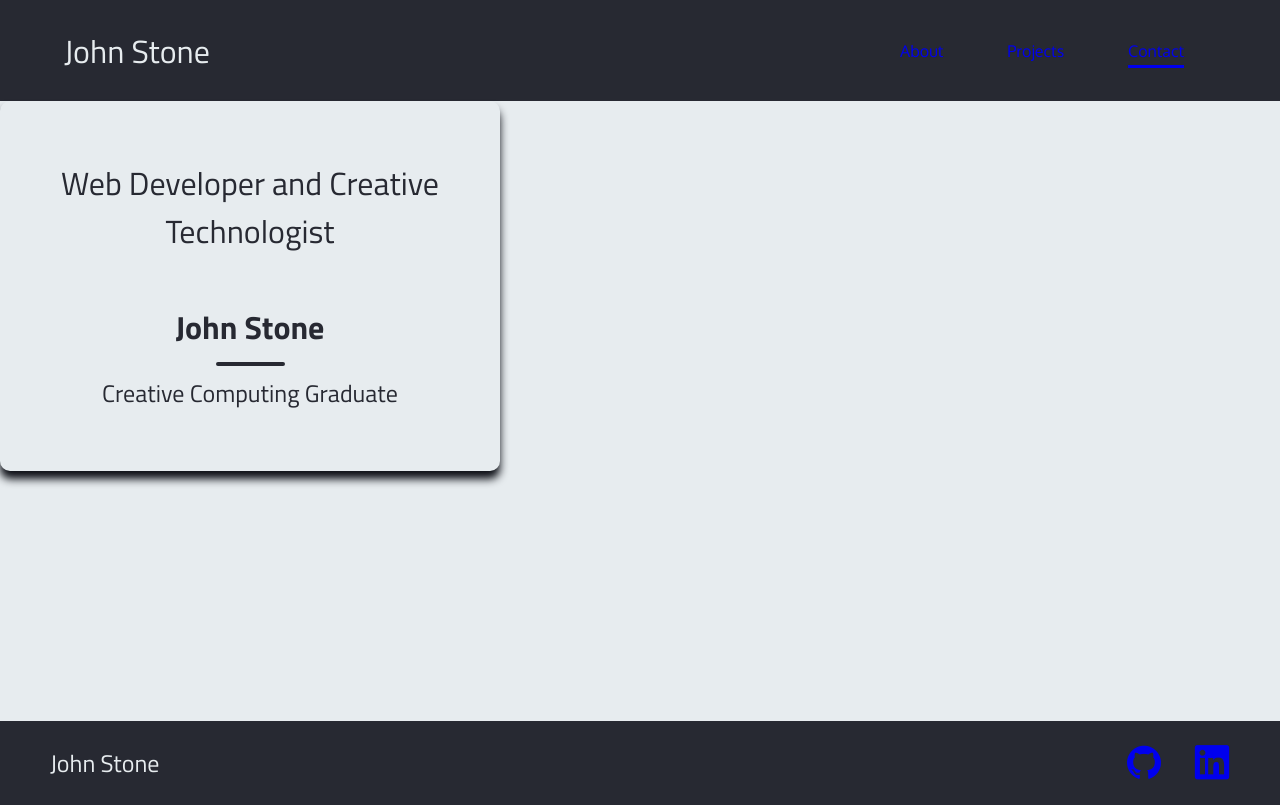
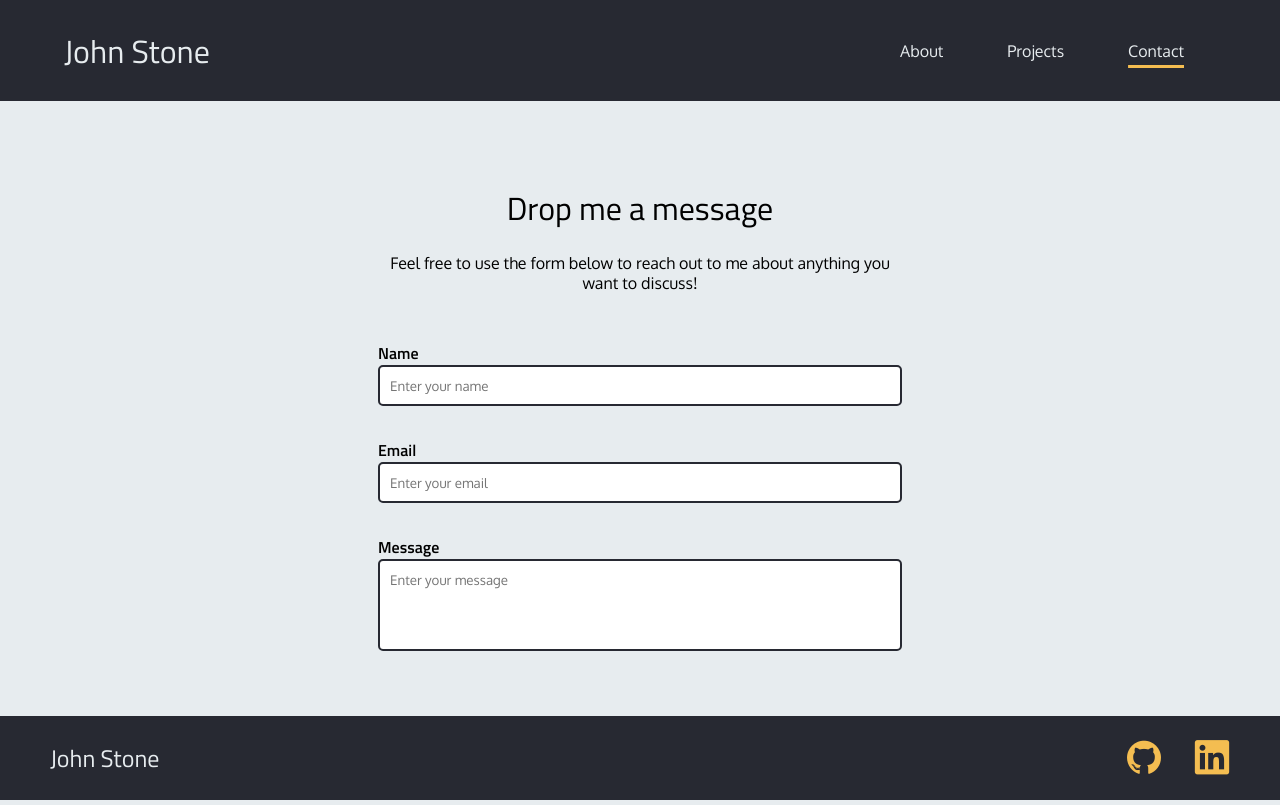
Before and after one commit to JStone1/Portfolio-Site, a React (Vite) app: page /contact in a window 1280 px wide. Built offline with nearby package versions, Linux system fonts and the light colour scheme.

Commit message:
Created contact form

```diff
--- a/src/components/Footer/Footer.scss
+++ b/src/components/Footer/Footer.scss
@@ -5,7 +5,7 @@ footer {
   background-color: $primary-colour;
   color: $secondary-colour;
   text-align: center;
-  margin-top: 250px;
+  // margin-top: 250px;
   padding: 0px 50px;
   h3 {
     font-size: 24px;
@@ -13,6 +13,13 @@ footer {
   @include breakpoint(0px, 600px) {
     margin-top: 100px;
   }
+}
+
+.fixed-footer {
+  position: fixed !important;
+  bottom: 0;
+  left: 0;
+  width: 100%;
 }
 
 .social-container {
--- a/src/components/Footer/Footer.tsx
+++ b/src/components/Footer/Footer.tsx
@@ -1,9 +1,13 @@
 import "./Footer.scss";
 
-function Footer() {
+interface Props {
+  topMargin: number;
+}
+
+function Footer({ topMargin }: Props) {
   return (
     <>
-      <footer>
+      <footer style={{ marginTop: topMargin + "px" }}>
         <h3>John Stone</h3>
         <div className="social-container">
           <a
--- /dev/null
+++ b/src/components/Form/Form.scss
@@ -0,0 +1,51 @@
+@import "src/styles/index.scss";
+
+.form-container {
+  @include centerContent(column, center);
+  align-items: center;
+  height: calc(100vh - 185px);
+  width: 500px;
+  margin: 0px auto;
+  @include breakpoint(0px, 850px) {
+    width: 300px;
+  }
+  @include breakpoint(0px, 600px) {
+    width: 250px;
+  }
+}
+
+.contact-form {
+  @include centerContent(column, center);
+  align-items: center;
+  font-family: "Inter";
+  gap: 2em;
+  border-radius: 20px;
+  padding: 40px 0px;
+}
+
+.contact-form-text {
+  text-align: center;
+}
+
+label {
+  font-family: "Titillium Web", sans-serif;
+  font-weight: 600;
+}
+
+.text-input {
+  font-family: "Oxygen", sans-serif;
+  border-radius: 5px;
+  padding: 10px 10px;
+  outline: none;
+  border-width: 2px;
+  border-style: solid;
+  border-color: $primary-colour;
+  width: 500px;
+  resize: none;
+  @include breakpoint(0px, 850px) {
+    width: 300px;
+  }
+  @include breakpoint(0px, 600px) {
+    width: 250px;
+  }
+}
--- /dev/null
+++ b/src/components/Form/Form.tsx
@@ -0,0 +1,50 @@
+import "./Form.scss";
+
+interface Props {}
+
+function Form({}: Props) {
+  return (
+    <>
+      <div className="form-container">
+        <form className="contact-form">
+          <div className="contact-form-text">
+            <h1>Drop me a message</h1>
+            <p>
+              Feel free to use the form below to reach out to me about anything
+              you want to discuss!
+            </p>
+          </div>
+          <div className="form-field">
+            <label>Name</label>
+            <input
+              className="text-input"
+              type="text"
+              name="name"
+              placeholder="Enter your name"
+            ></input>
+          </div>
+          <div className="form-field">
+            <label>Email</label>
+            <input
+              className="text-input"
+              type="email"
+              name="email"
+              placeholder="Enter your email"
+            ></input>
+          </div>
+          <div className="form-field">
+            <label>Message</label>
+            <textarea
+              className="text-input"
+              name="message"
+              placeholder="Enter your message"
+              rows={4}
+            ></textarea>
+          </div>
+        </form>
+      </div>
+    </>
+  );
+}
+
+export default Form;
--- a/src/components/Header/Header.tsx
+++ b/src/components/Header/Header.tsx
@@ -1,6 +1,5 @@
 import "./Header.scss";
 import Nav from "@components/Nav/Nav";
-import ThemeSwitcher from "@components/ThemeSwitcher/ThemeSwitcher";
 
 function Header() {
   return (
--- a/src/components/Layout/Layout.tsx
+++ b/src/components/Layout/Layout.tsx
@@ -5,14 +5,15 @@ import Header from "@components/Header/Header";
 
 interface Props {
   children: ReactNode;
+  footerMargin: number;
 }
 
-function PageContainer({ children }: Props) {
+function PageContainer({ children, footerMargin }: Props) {
   return (
     <>
       <Header />
       <div id="page-container">{children}</div>
-      <Footer />
+      <Footer topMargin={footerMargin} />
     </>
   );
 }
--- a/src/components/ProjectContainer/ProjectContainer.tsx
+++ b/src/components/ProjectContainer/ProjectContainer.tsx
@@ -15,6 +15,19 @@ function ProjectContainer({}: Props) {
         return (
           <>
             <div className="project-container">
+              <ProjectEntry
+                title="My Portfolio"
+                desc="Personal portfolio site that you are currently on! First large project using React and TypeScript."
+                img="src/assets/portfolio-thumbnail.png"
+                languages={[
+                  "react-plain",
+                  "typescript-plain",
+                  "sass-plain",
+                  "figma-plain",
+                ]}
+                siteURL="http://localhost:5173/"
+                gitURL="https://github.com/JStone1/Portfolio-Site"
+              />
               <ProjectEntry
                 title="BSU Computing"
                 desc="Web development internship at Bath Spa University, designing and building a website for the computing department to showcase student work."
@@ -72,7 +85,7 @@ function ProjectContainer({}: Props) {
           </>
         );
         break;
-      case "Commercial":
+      case "Professional":
         return (
           <>
             <div className="project-container">
@@ -99,10 +112,23 @@ function ProjectContainer({}: Props) {
           </>
         );
         break;
-      case "University":
+      case "Personal":
         return (
           <>
             <div className="project-container">
+              <ProjectEntry
+                title="My Portfolio"
+                desc="Personal portfolio site that you are currently on! First large project using React and TypeScript."
+                img="src/assets/portfolio-thumbnail.png"
+                languages={[
+                  "react-plain",
+                  "typescript-plain",
+                  "sass-plain",
+                  "figma-plain",
+                ]}
+                siteURL="http://localhost:5173/"
+                gitURL="https://github.com/JStone1/Portfolio-Site"
+              />
               <ProjectEntry
                 title="Mate Rate"
                 desc="Mate Rate is a satirical take on standard social media, with a focus on seeking other people’s approval via the content they post."
@@ -157,25 +183,23 @@ function ProjectContainer({}: Props) {
         </button>
         <button
           className={
-            category === "Commercial"
+            category === "Professional"
               ? "category-active"
               : "" + "category-button"
           }
           onClick={() => {
-            setCategory("Commercial");
+            setCategory("Professional");
           }}
         >
-          Commercial
+          Professional
         </button>
         <button
           className={
-            category === "University"
-              ? "category-active"
-              : "" + "category-button"
+            category === "Personal" ? "category-active" : "" + "category-button"
           }
-          onClick={() => setCategory("University")}
+          onClick={() => setCategory("Personal")}
         >
-          University
+          Personal
         </button>
       </div>
       {displayProjects()}
--- a/src/pages/Contact.tsx
+++ b/src/pages/Contact.tsx
@@ -1,17 +1,16 @@
 import Layout from "@components/Layout/Layout";
-import InfoCard from "@components/InfoCard/InfoCard";
-import ImageCard from "@components/ImageCard/ImageCard";
+import Form from "@components/Form/Form";
+import ThemeSwitcher from "@components/ThemeSwitcher/ThemeSwitcher";
 
 const Contact = () => {
   return (
     <>
-      <Layout>
-        <InfoCard
-          title="Web Developer and Creative Technologist"
-          keyword="John Stone"
-          desc="Creative Computing Graduate"
-        ></InfoCard>
-        <ImageCard />
+      <Layout footerMargin={0}>
+        <div className="visually-hidden">
+          {/* Have to include theme switcher to gain access to theme colours, hides it from view. */}
+          <ThemeSwitcher />
+        </div>
+        <Form />
       </Layout>
     </>
   );
--- a/src/pages/Home.tsx
+++ b/src/pages/Home.tsx
@@ -7,7 +7,7 @@ import ToolkitList from "@components/ToolkitList/ToolkitList";
 const Home = () => {
   return (
     <>
-      <Layout>
+      <Layout footerMargin={250}>
         <Hero
           title="Web Developer and Creative Technologist"
           keyword="John Stone"
--- a/src/pages/Projects.tsx
+++ b/src/pages/Projects.tsx
@@ -6,7 +6,7 @@ import SectionTitle from "@components/SectionTitle/SectionTitle";
 const Projects = () => {
   return (
     <>
-      <Layout>
+      <Layout footerMargin={250}>
         <Hero
           title="What I’ve done so far"
           keyword="Projects"
--- a/src/styles/_mixins.scss
+++ b/src/styles/_mixins.scss
@@ -11,6 +11,7 @@
   li {
     margin: 0px $sideMargin;
     cursor: pointer;
+    color: $secondary-colour;
     &:hover {
       text-decoration: underline;
       text-decoration-thickness: 3px;
@@ -56,6 +57,7 @@
   * {
     transition: 0.5s;
   }
+
   nav a.active {
     text-decoration-color: $accent;
     &:hover {
@@ -117,4 +119,7 @@
       color: $primary-colour;
     }
   }
+  .text-input:focus {
+    border-color: $accent;
+  }
 }
```
Also changed, not shown: src/assets/portfolio-thumbnail.png (added).
